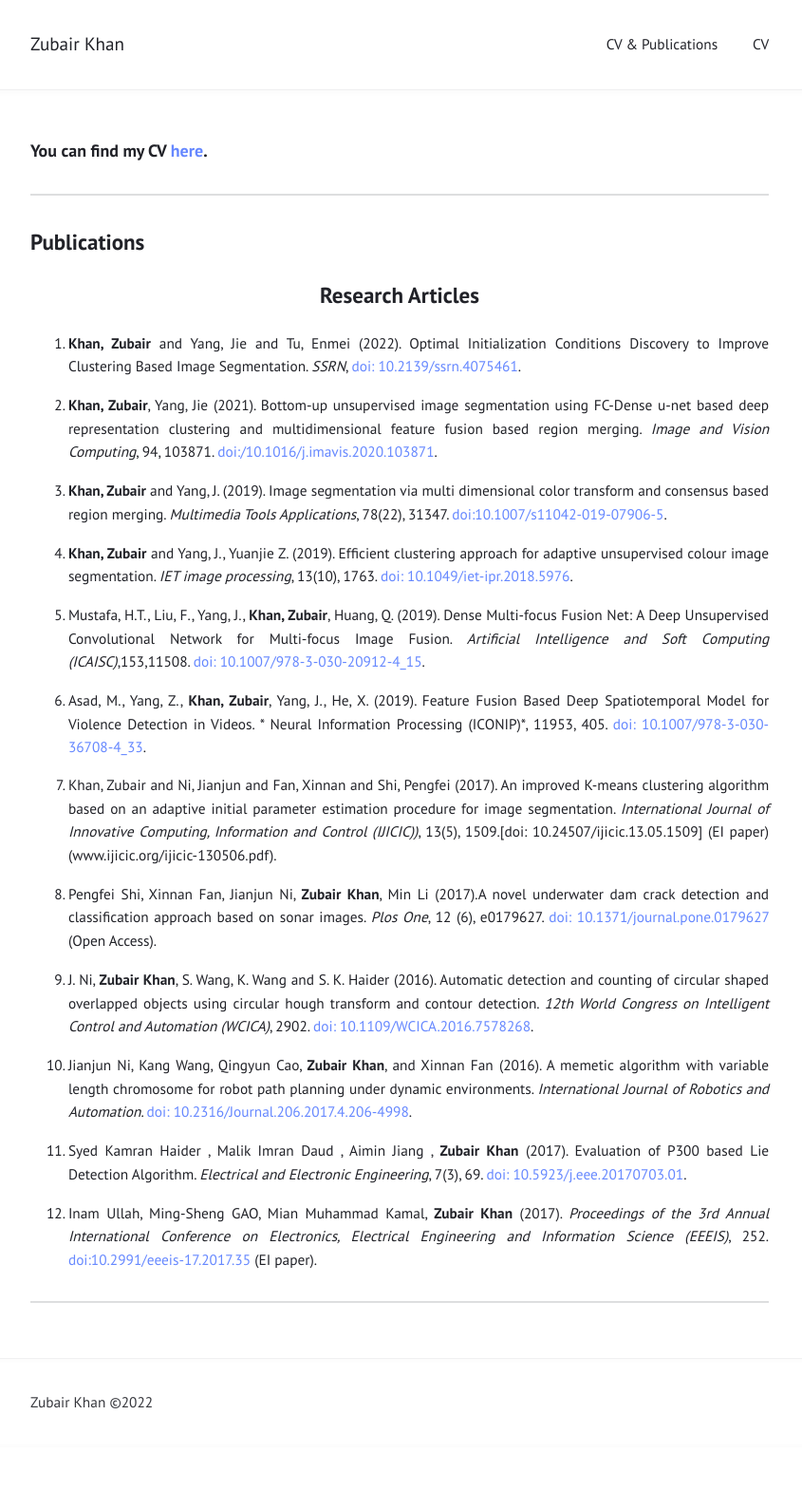
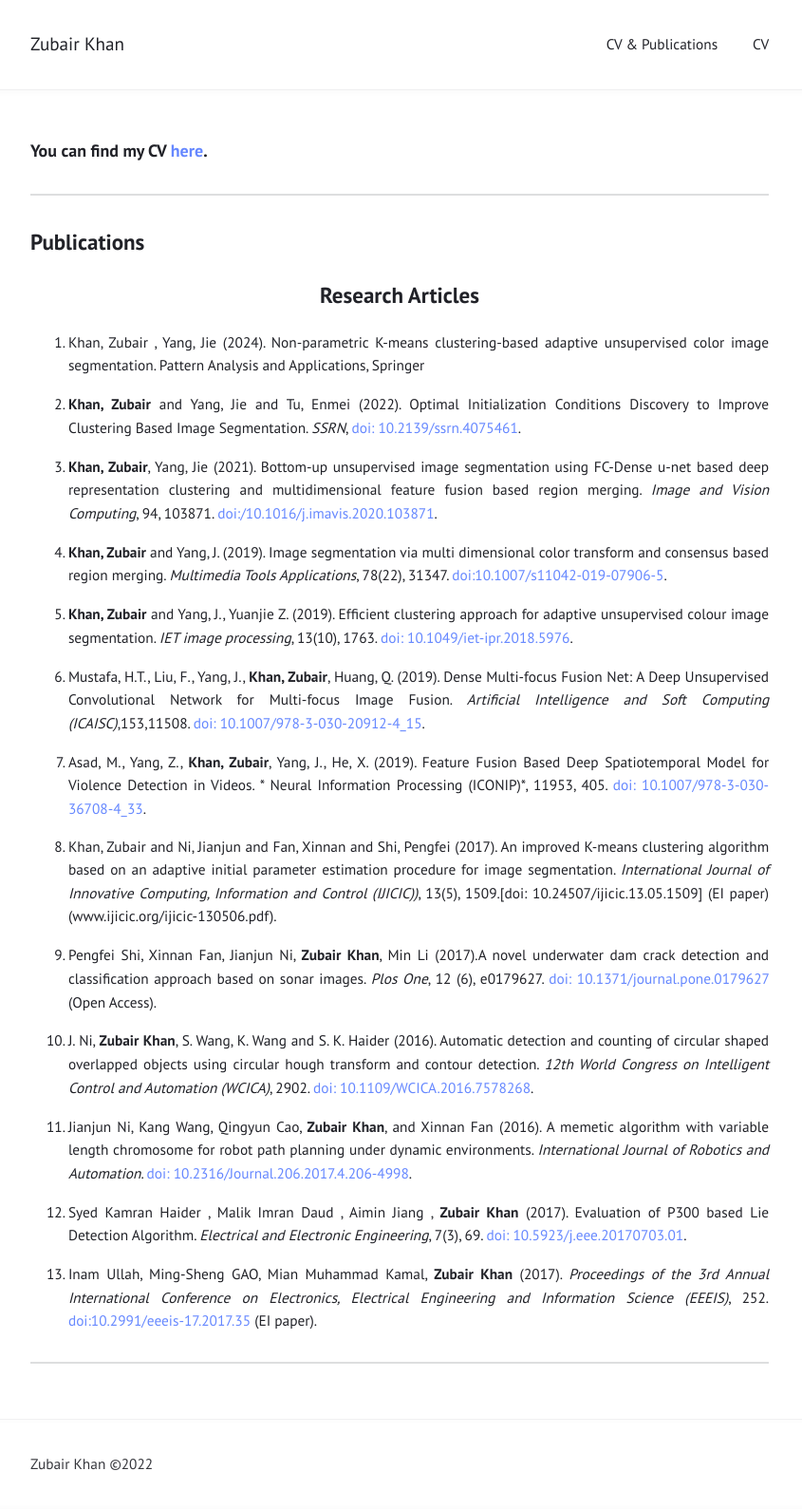
Before and after one commit to ZubairKhan001/zubairkhan.github.io, a Jekyll site: the page built from publications.md, in a window 1280 px wide. Shown: the whole page at 95% size, without its empty margins (219-1064 px from the left). Built offline with Jekyll 4.4.1, drawn with Linux system fonts in a browser that asks for light colours; before the commit the page ends 1524 px from its top, so only the background shows below that.

Commit message:
Initial commit

```diff
--- a/publications.md
+++ b/publications.md
@@ -11,29 +11,33 @@ title: ""
 ## Publications
 <h1 align="center">Research Articles </h1>
 
-15. **Khan, Zubair** and Yang, Jie and Tu, Enmei (2022). Optimal Initialization Conditions Discovery to Improve Clustering Based Image Segmentation. *SSRN*,  [doi: 10.2139/ssrn.4075461](https://ssrn.com/abstract=4075461).
 
-17. **Khan, Zubair**, Yang, Jie (2021). Bottom-up unsupervised image segmentation using FC-Dense u-net based deep representation clustering and multidimensional feature fusion based region merging. *Image and Vision Computing*, 94, 103871. [doi:/10.1016/j.imavis.2020.103871](https://www.sciencedirect.com/science/article/pii/S0262885620300032).
 
-17. **Khan, Zubair** and Yang, J. (2019). Image segmentation via multi dimensional color transform and consensus based region merging. *Multimedia Tools Applications*, 78(22), 31347. [doi:10.1007/s11042-019-07906-5](https://doi.org/10.1007/s11042-019-07906-5).
+1. Khan, Zubair , Yang, Jie (2024). Non-parametric K-means clustering-based adaptive unsupervised color image segmentation. Pattern Analysis and Applications, Springer
 
-19. **Khan, Zubair** and Yang, J., Yuanjie Z. (2019). Efficient clustering approach for adaptive unsupervised colour image segmentation. *IET image processing*, 13(10), 1763. [doi: 10.1049/iet-ipr.2018.5976](https://doi.org/10.1049/iet-ipr.2018.5976).
+2. **Khan, Zubair** and Yang, Jie and Tu, Enmei (2022). Optimal Initialization Conditions Discovery to Improve Clustering Based Image Segmentation. *SSRN*,  [doi: 10.2139/ssrn.4075461](https://ssrn.com/abstract=4075461).
 
-21. Mustafa, H.T., Liu, F., Yang, J., **Khan, Zubair**, Huang, Q. (2019). Dense Multi-focus Fusion Net: A Deep Unsupervised Convolutional Network for Multi-focus Image Fusion. *Artificial Intelligence and Soft Computing (ICAISC)*,153,11508. [doi: 10.1007/978-3-030-20912-4_15](https://doi.org/10.1007/978-3-030-20912-4_15).
+3. **Khan, Zubair**, Yang, Jie (2021). Bottom-up unsupervised image segmentation using FC-Dense u-net based deep representation clustering and multidimensional feature fusion based region merging. *Image and Vision Computing*, 94, 103871. [doi:/10.1016/j.imavis.2020.103871](https://www.sciencedirect.com/science/article/pii/S0262885620300032).
 
-22. Asad, M., Yang, Z., **Khan, Zubair**, Yang, J., He, X. (2019). Feature Fusion Based Deep Spatiotemporal Model for Violence Detection in Videos. * Neural Information Processing (ICONIP)*, 11953, 405. [doi: 10.1007/978-3-030-36708-4_33](https://doi.org/10.1007/978-3-030-36708-4_33).
+4. **Khan, Zubair** and Yang, J. (2019). Image segmentation via multi dimensional color transform and consensus based region merging. *Multimedia Tools Applications*, 78(22), 31347. [doi:10.1007/s11042-019-07906-5](https://doi.org/10.1007/s11042-019-07906-5).
 
-26. Khan, Zubair and Ni, Jianjun and Fan, Xinnan and Shi, Pengfei (2017). An improved K-means clustering algorithm based on an adaptive initial parameter estimation procedure for image segmentation. *International Journal of Innovative Computing, Information and Control (IJICIC))*, 13(5), 1509.[doi: 10.24507/ijicic.13.05.1509] (EI paper)(www.ijicic.org/ijicic-130506.pdf).
+5. **Khan, Zubair** and Yang, J., Yuanjie Z. (2019). Efficient clustering approach for adaptive unsupervised colour image segmentation. *IET image processing*, 13(10), 1763. [doi: 10.1049/iet-ipr.2018.5976](https://doi.org/10.1049/iet-ipr.2018.5976).
 
-24. Pengfei Shi, Xinnan Fan, Jianjun Ni, **Zubair Khan**, Min Li (2017).A novel underwater dam crack detection and classification approach based on sonar images. *Plos One*, 12 (6), e0179627. [doi: 10.1371/journal.pone.0179627](https://doi.org/10.1371/journal.pone.0179627) (Open Access).
+6. Mustafa, H.T., Liu, F., Yang, J., **Khan, Zubair**, Huang, Q. (2019). Dense Multi-focus Fusion Net: A Deep Unsupervised Convolutional Network for Multi-focus Image Fusion. *Artificial Intelligence and Soft Computing (ICAISC)*,153,11508. [doi: 10.1007/978-3-030-20912-4_15](https://doi.org/10.1007/978-3-030-20912-4_15).
 
-28. J. Ni, **Zubair Khan**, S. Wang, K. Wang and S. K. Haider (2016). Automatic detection and counting of circular shaped overlapped objects using circular hough transform and contour detection. *12th World Congress on Intelligent Control and Automation (WCICA)*, 2902. [doi: 10.1109/WCICA.2016.7578268](https://ieeexplore.ieee.org/abstract/document/7578268).
+7. Asad, M., Yang, Z., **Khan, Zubair**, Yang, J., He, X. (2019). Feature Fusion Based Deep Spatiotemporal Model for Violence Detection in Videos. * Neural Information Processing (ICONIP)*, 11953, 405. [doi: 10.1007/978-3-030-36708-4_33](https://doi.org/10.1007/978-3-030-36708-4_33).
 
-30. Jianjun Ni, Kang Wang, Qingyun Cao, **Zubair Khan**, and Xinnan Fan (2016). A memetic algorithm with variable length chromosome for robot path planning under dynamic environments. *International Journal of Robotics and Automation*. [doi: 10.2316/Journal.206.2017.4.206-4998](https://www.actapress.com/PaperInfo.aspx?paperId=45632).
+8. Khan, Zubair and Ni, Jianjun and Fan, Xinnan and Shi, Pengfei (2017). An improved K-means clustering algorithm based on an adaptive initial parameter estimation procedure for image segmentation. *International Journal of Innovative Computing, Information and Control (IJICIC))*, 13(5), 1509.[doi: 10.24507/ijicic.13.05.1509] (EI paper)(www.ijicic.org/ijicic-130506.pdf).
 
-32. Syed Kamran Haider , Malik Imran Daud , Aimin Jiang , **Zubair Khan** (2017). Evaluation of P300 based Lie Detection Algorithm. *Electrical and Electronic Engineering*, 7(3), 69. [doi: 10.5923/j.eee.20170703.01](http://article.sapub.org/10.5923.j.eee.20170703.01.html).
+9. Pengfei Shi, Xinnan Fan, Jianjun Ni, **Zubair Khan**, Min Li (2017).A novel underwater dam crack detection and classification approach based on sonar images. *Plos One*, 12 (6), e0179627. [doi: 10.1371/journal.pone.0179627](https://doi.org/10.1371/journal.pone.0179627) (Open Access).
 
-34. Inam Ullah, Ming-Sheng GAO, Mian Muhammad Kamal, **Zubair Khan** (2017). *Proceedings of the 3rd Annual International Conference on Electronics, Electrical Engineering and Information Science (EEEIS)*, 252. [doi:10.2991/eeeis-17.2017.35](https://www.atlantis-press.com/proceedings/eeeis-17/25884586) (EI paper).
+10. J. Ni, **Zubair Khan**, S. Wang, K. Wang and S. K. Haider (2016). Automatic detection and counting of circular shaped overlapped objects using circular hough transform and contour detection. *12th World Congress on Intelligent Control and Automation (WCICA)*, 2902. [doi: 10.1109/WCICA.2016.7578268](https://ieeexplore.ieee.org/abstract/document/7578268).
+
+11. Jianjun Ni, Kang Wang, Qingyun Cao, **Zubair Khan**, and Xinnan Fan (2016). A memetic algorithm with variable length chromosome for robot path planning under dynamic environments. *International Journal of Robotics and Automation*. [doi: 10.2316/Journal.206.2017.4.206-4998](https://www.actapress.com/PaperInfo.aspx?paperId=45632).
+
+12. Syed Kamran Haider , Malik Imran Daud , Aimin Jiang , **Zubair Khan** (2017). Evaluation of P300 based Lie Detection Algorithm. *Electrical and Electronic Engineering*, 7(3), 69. [doi: 10.5923/j.eee.20170703.01](http://article.sapub.org/10.5923.j.eee.20170703.01.html).
+
+13. Inam Ullah, Ming-Sheng GAO, Mian Muhammad Kamal, **Zubair Khan** (2017). *Proceedings of the 3rd Annual International Conference on Electronics, Electrical Engineering and Information Science (EEEIS)*, 252. [doi:10.2991/eeeis-17.2017.35](https://www.atlantis-press.com/proceedings/eeeis-17/25884586) (EI paper).
 
 
 ---
```
Also changed, not shown: 1 other file.
